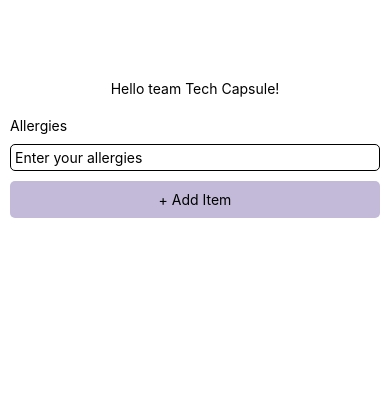
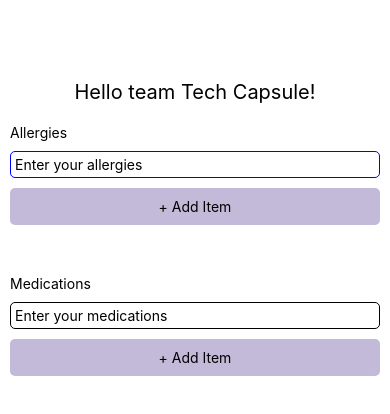
Before and after one commit to HappyJuice123/capsulert-spiking, a React Native app in the folder AwesomeProject/: screen / in a window 390 px wide. Shown: the top 414 px of the page. Built offline with nearby package versions, Linux system fonts and the light colour scheme.

Commit message:
Separate out allergy and medication components

```diff
--- a/AwesomeProject/AddAllergy.jsx
+++ /dev/null
@@ -1,55 +0,0 @@
-import React, { useState } from "react";
-import {
-  StyleSheet,
-  View,
-  TextInput,
-  TouchableOpacity,
-  Text,
-} from "react-native";
-
-export const AddAllergy = ({ setAllergies }) => {
-  const [newAllergy, setNewAllergy] = useState("");
-
-  const handleInput = (newAllergy) => {
-    setAllergies((prevAllergies) => {
-      return [...prevAllergies, newAllergy];
-    });
-    setNewAllergy("");
-  };
-
-  return (
-    <View>
-      <TextInput
-        placeholder={"Enter your allergies"}
-        style={styles.input}
-        value={newAllergy}
-        onChangeText={(value) => setNewAllergy(value)}
-      />
-      <TouchableOpacity
-        style={styles.btn}
-        onPress={() => handleInput(newAllergy)}
-      >
-        <Text style={styles.btnText}>+ Add Item</Text>
-      </TouchableOpacity>
-    </View>
-  );
-};
-
-const styles = StyleSheet.create({
-  input: {
-    borderColor: "#000",
-    borderWidth: 1,
-    borderRadius: 5,
-    marginVertical: 10,
-    padding: 4,
-  },
-  btn: {
-    backgroundColor: "#c2bad8",
-    borderRadius: 5,
-    padding: 10,
-    marginBottom: 20,
-  },
-  btnText: {
-    textAlign: "center",
-  },
-});
--- a/AwesomeProject/App.js
+++ b/AwesomeProject/App.js
@@ -1,12 +1,14 @@
 import React, { useState } from "react";
 import { StyleSheet, Text, View } from "react-native";
-import { ListAllergies } from "./ListAllergies";
+import { ListAllergies } from "./components/ListAllergies";
+import { ListMedications } from "./components/ListMedications";
 
 export default function App() {
   return (
     <View style={styles.container}>
       <Text style={styles.title}>Hello team Tech Capsule!</Text>
       <ListAllergies />
+      <ListMedications />
     </View>
   );
 }
@@ -19,5 +21,9 @@
     marginHorizontal: 10,
     backgroundColor: "#fff",
   },
-  title: { textAlign: "center", marginBottom: 20 },
+  title: {
+    fontSize: 20,
+    textAlign: "center",
+    marginBottom: 20,
+  },
 });
--- a/AwesomeProject/ListAllergies.jsx
+++ /dev/null
@@ -1,52 +0,0 @@
-import React, { useState } from "react";
-import {
-  StyleSheet,
-  Text,
-  FlatList,
-  View,
-  TouchableOpacity,
-} from "react-native";
-import { AddAllergy } from "./AddAllergy";
-
-export function ListAllergies() {
-  const [allergies, setAllergies] = useState([]);
-
-  const handleDelete = (item) => {
-    setAllergies((prevAllergies) => {
-      return prevAllergies.filter((allergy) => allergy !== item);
-    });
-  };
-
-  return (
-    <View>
-      <Text>Allergies</Text>
-      <AddAllergy setAllergies={setAllergies} />
-      <FlatList
-        style={styles.list}
-        data={allergies}
-        renderItem={({ item }) => (
-          <TouchableOpacity style={styles.listItem}>
-            <Text>{item}</Text>
-            <Text onPress={() => handleDelete(item)}>Delete</Text>
-          </TouchableOpacity>
-        )}
-      ></FlatList>
-    </View>
-  );
-}
-
-const styles = StyleSheet.create({
-  list: {
-    backgroundColor: "#fff",
-  },
-  listItem: {
-    display: "flex",
-    flexDirection: "row",
-    justifyContent: "space-between",
-    gap: 50,
-    padding: 15,
-    backgroundColor: "#f8f8f8",
-    borderBottomWidth: 1,
-    borderColor: "#eee",
-  },
-});
```
